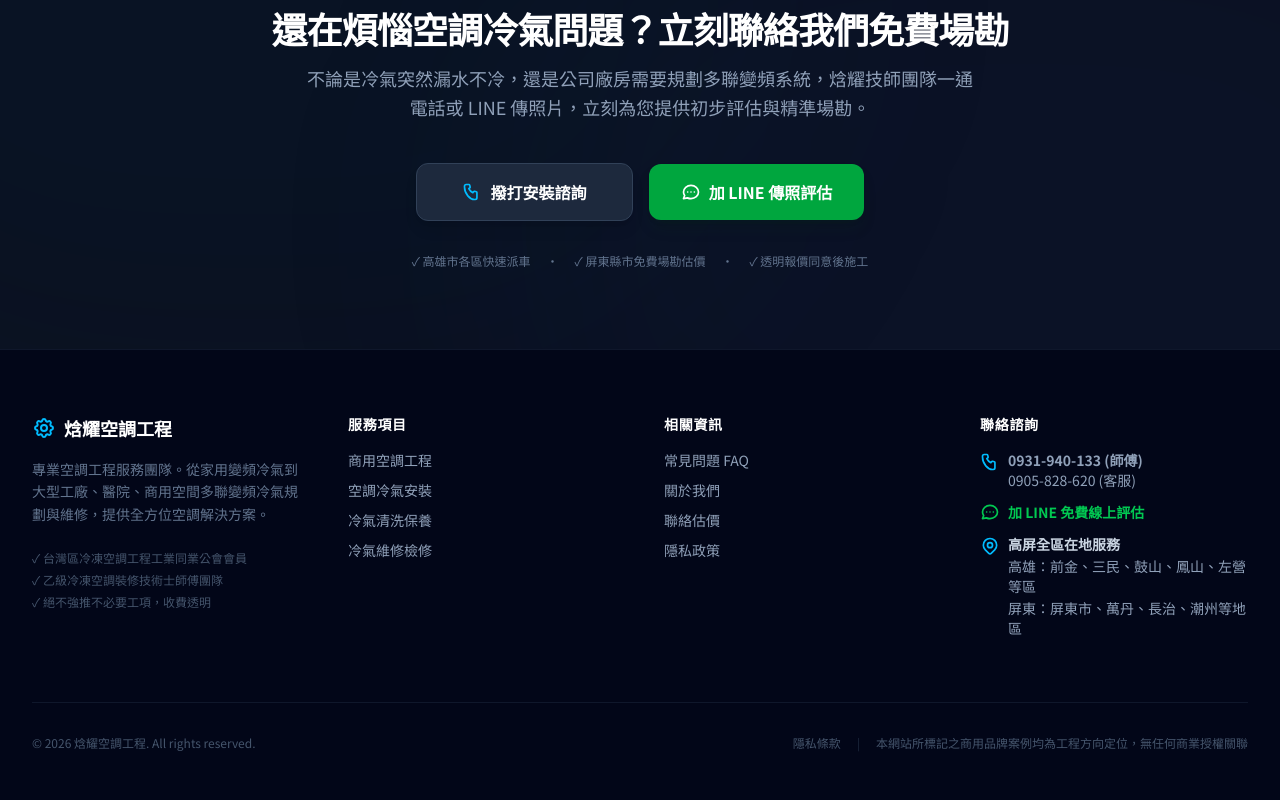
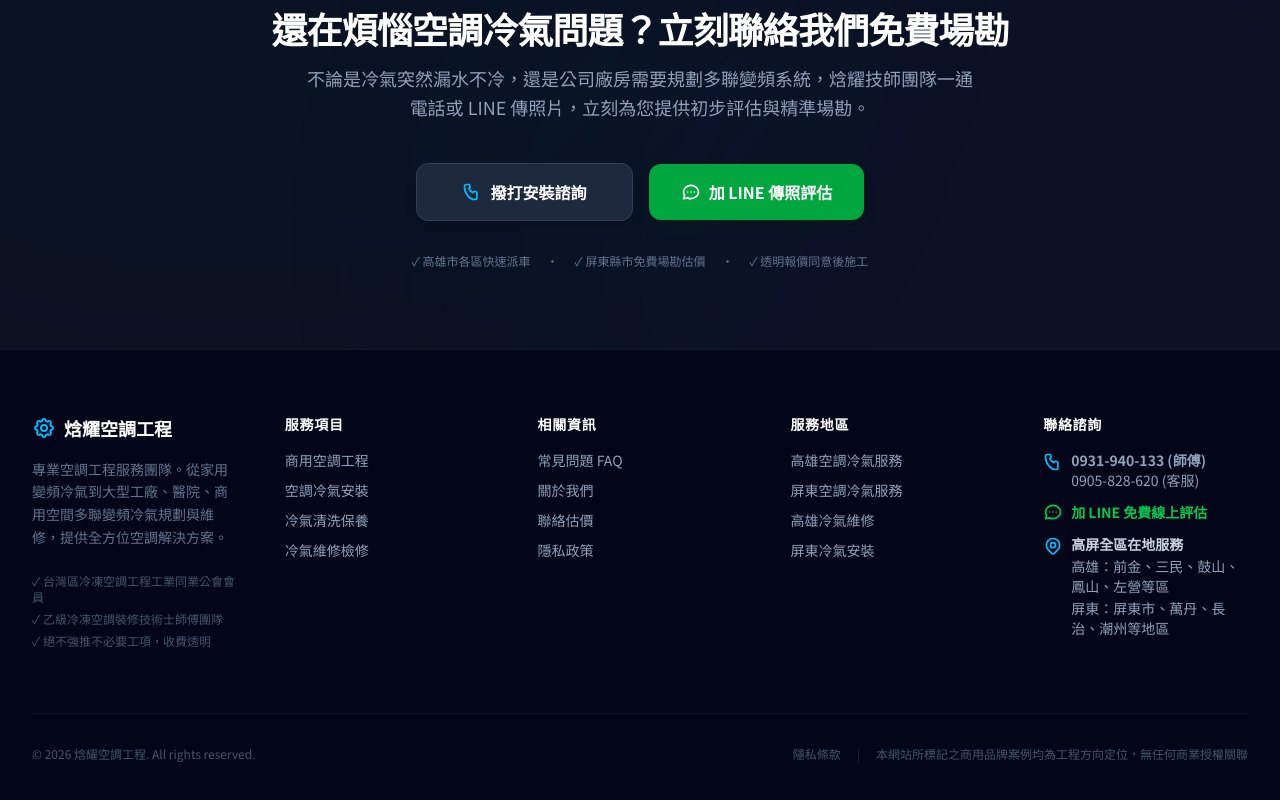
Before and after one commit to t14210184/hanyao, a Next.js app: page /areas/pingtung-ac-installation in a window 1280 px wide. Shown: the part 1478-2278 px from the top of the page. Built offline with nearby package versions, Linux system fonts and the light colour scheme.

Commit message:
Add service area links to footer

```diff
--- a/src/components/Footer.tsx
+++ b/src/components/Footer.tsx
@@ -10,7 +10,7 @@ export default function Footer() {
   return (
     <footer className="bg-slate-950 text-slate-400 border-t border-slate-900 pt-16 pb-32">
       <div className="max-w-7xl mx-auto px-4 sm:px-6 lg:px-8">
-        <div className="grid grid-cols-1 md:grid-cols-4 gap-8 lg:gap-12">
+        <div className="grid grid-cols-1 sm:grid-cols-2 lg:grid-cols-5 gap-8 lg:gap-12">
           {/* Brand Info */}
           <div className="flex flex-col gap-4">
             <Link href="/" className="flex items-center gap-2 text-white font-bold text-lg">
@@ -69,6 +69,33 @@ export default function Footer() {
                   </Link>
                 </li>
               ))}
+            </ul>
+          </div>
+
+          {/* Area Links */}
+          <div>
+            <h3 className="text-white font-semibold text-sm tracking-wider uppercase mb-4">服務地區</h3>
+            <ul className="space-y-2.5 text-sm">
+              <li>
+                <Link href="/areas/kaohsiung/" className="hover:text-white transition-colors">
+                  高雄空調冷氣服務
+                </Link>
+              </li>
+              <li>
+                <Link href="/areas/pingtung/" className="hover:text-white transition-colors">
+                  屏東空調冷氣服務
+                </Link>
+              </li>
+              <li>
+                <Link href="/areas/kaohsiung-ac-repair/" className="hover:text-white transition-colors">
+                  高雄冷氣維修
+                </Link>
+              </li>
+              <li>
+                <Link href="/areas/pingtung-ac-installation/" className="hover:text-white transition-colors">
+                  屏東冷氣安裝
+                </Link>
+              </li>
             </ul>
           </div>
 
```
